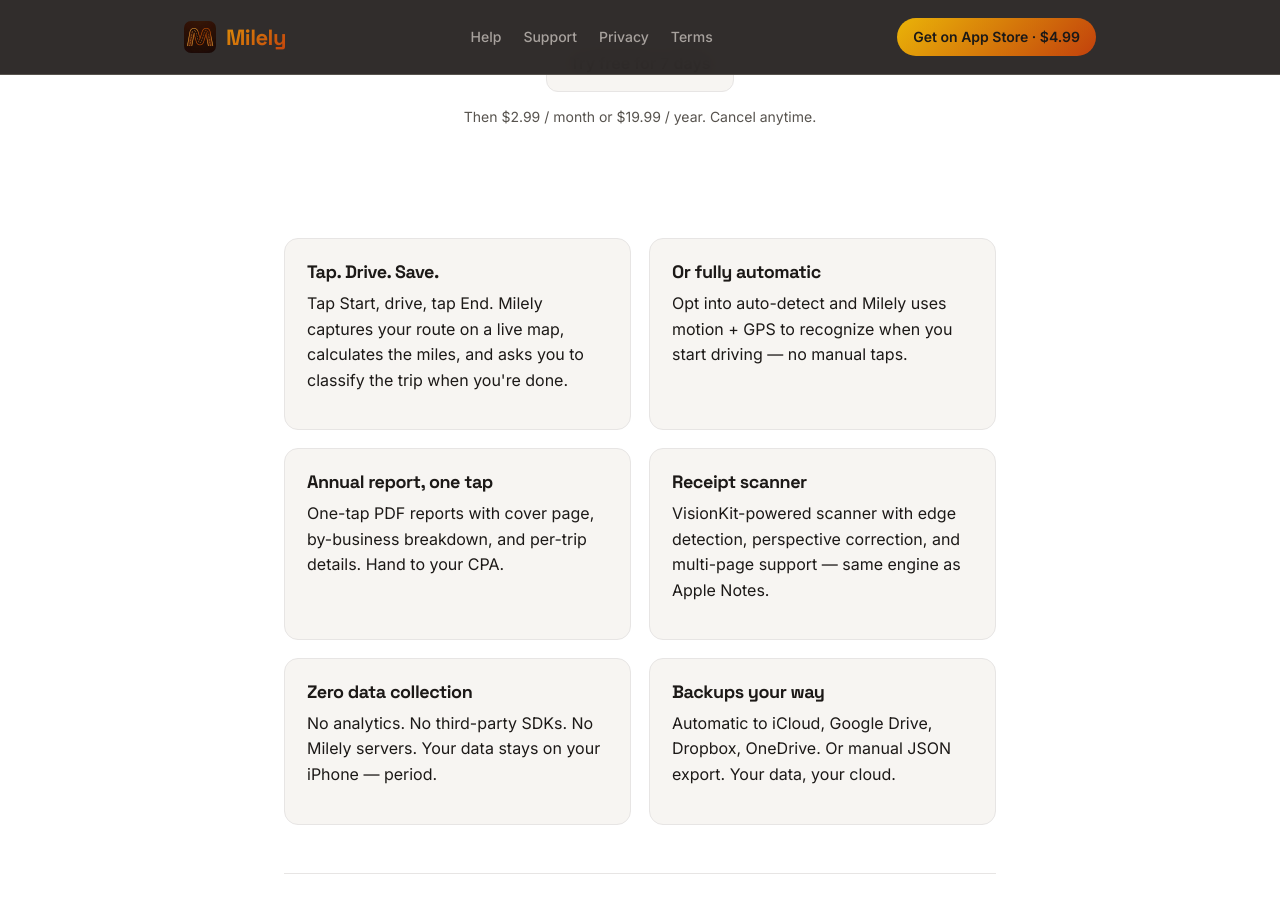
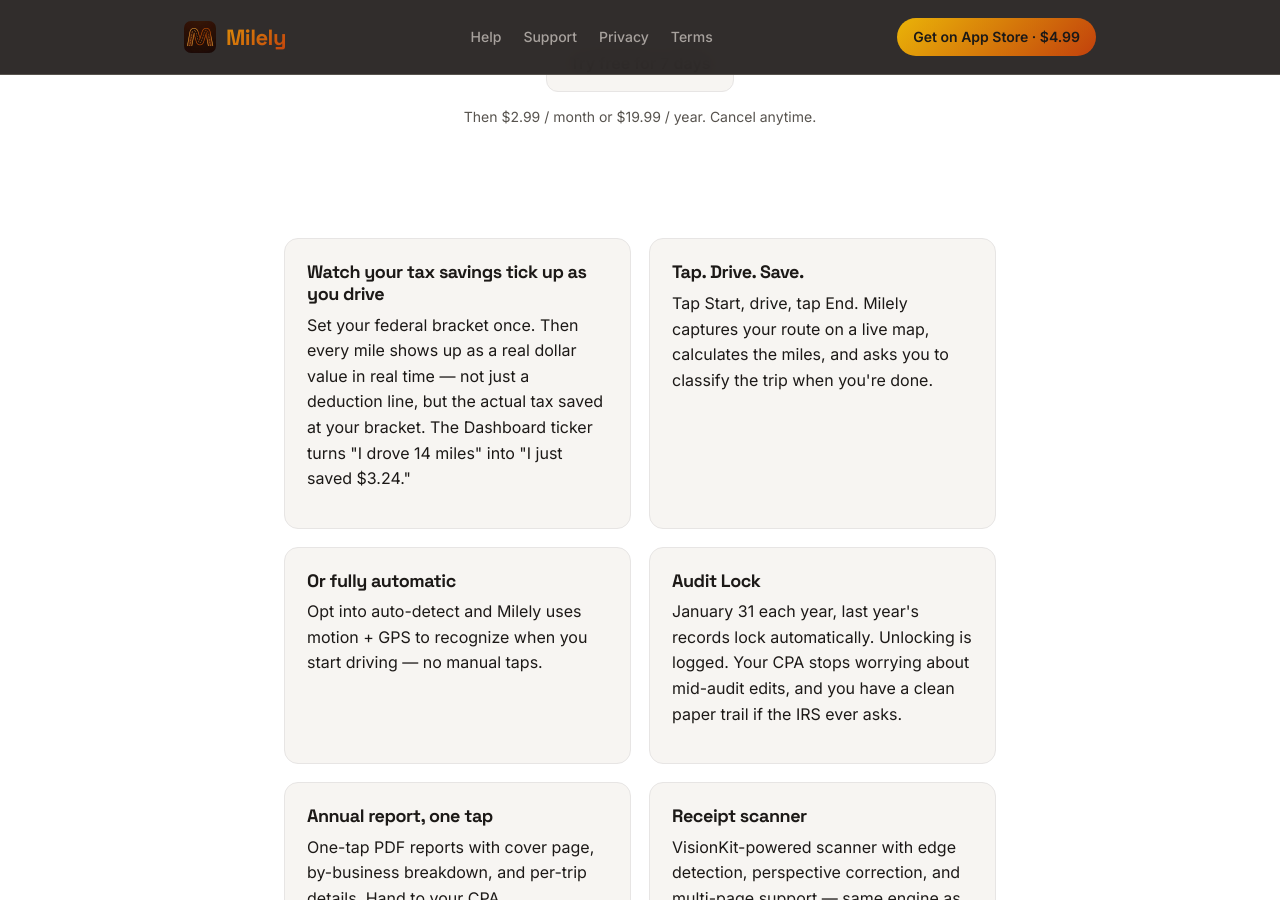
Before and after one commit to gregphuh/gregphuh.github.io, a Jekyll site: the page built from index.html, in a window 1280 px wide and 900 px high, scrolled down 407 px. Built offline with Jekyll 4.4.1, drawn with Linux system fonts in a browser that asks for light colours; some of the changed text lies outside the part shown.

Commit message:
Surface 3 hero stories: live tax ticker, Audit Lock, Texas LLC
Promote three pieces of differentiation that were buried below the fold
or in the help docs:

- Live deduction ticker — first feature card on the landing page,
  pitching real-time bracket-adjusted dollar value per mile
- Audit Lock — name the existing year-locking behavior so CPAs see it
  at a glance ("January 31, last year's records lock; unlocking is
  logged")
- Texas LLC — dedicated section + footer line so the small-shop +
  real-human-support angle isn't hidden in /help

Co-Authored-By: Claude Opus 4.7 (1M context) <noreply@anthropic.com>

```diff
--- a/_layouts/default.html
+++ b/_layouts/default.html
@@ -861,7 +861,7 @@
 {{ content }}
 
 <footer class="site-footer">
-  <div>© {{ site.time | date: '%Y' }} SmileyCreative LLC. All rights reserved.</div>
+  <div>© {{ site.time | date: '%Y' }} SmileyCreative LLC — a small Texas company. Real human support from the people who wrote the app.</div>
   <div class="links">
     <a href="/privacy/">Privacy Policy</a>
     <a href="/terms/">Terms of Service</a>
--- a/index.html
+++ b/index.html
@@ -16,12 +16,20 @@ description: Track mileage for business deductions. On-device, private, no serve
 
 <section class="features">
   <div class="feature">
+    <h3>Watch your tax savings tick up as you drive</h3>
+    <p>Set your federal bracket once. Then every mile shows up as a real dollar value in real time — not just a deduction line, but the actual tax saved at your bracket. The Dashboard ticker turns "I drove 14 miles" into "I just saved $3.24."</p>
+  </div>
+  <div class="feature">
     <h3>Tap. Drive. Save.</h3>
     <p>Tap Start, drive, tap End. Milely captures your route on a live map, calculates the miles, and asks you to classify the trip when you're done.</p>
   </div>
   <div class="feature">
     <h3>Or fully automatic</h3>
     <p>Opt into auto-detect and Milely uses motion + GPS to recognize when you start driving — no manual taps.</p>
+  </div>
+  <div class="feature">
+    <h3>Audit Lock</h3>
+    <p>January 31 each year, last year's records lock automatically. Unlocking is logged. Your CPA stops worrying about mid-audit edits, and you have a clean paper trail if the IRS ever asks.</p>
   </div>
   <div class="feature">
     <h3>Annual report, one tap</h3>
@@ -171,6 +179,11 @@ description: Track mileage for business deductions. On-device, private, no serve
 
 <hr/>
 
+<h2>Built by a small Texas LLC. Not a VC-backed startup.</h2>
+<p>Milely is made by <strong>SmileyCreative LLC</strong> — a Texas company. No growth team, no investor deck, no analytics pipeline siphoning your driving data. When you email support, you get a real human who wrote the app, usually the same day.</p>
+
+<hr/>
+
 <section class="hero" style="margin-top: 48px;">
   <h2 style="font-family: 'Space Grotesk', sans-serif; letter-spacing: -1.2px; font-size: 36px; margin-bottom: 8px;">Try it free.</h2>
   <p class="tagline" style="font-size: 18px; max-width: 520px;">Seven days, full features, no card if you don't want to subscribe. Then $2.99/mo or $19.99/yr.</p>
```
